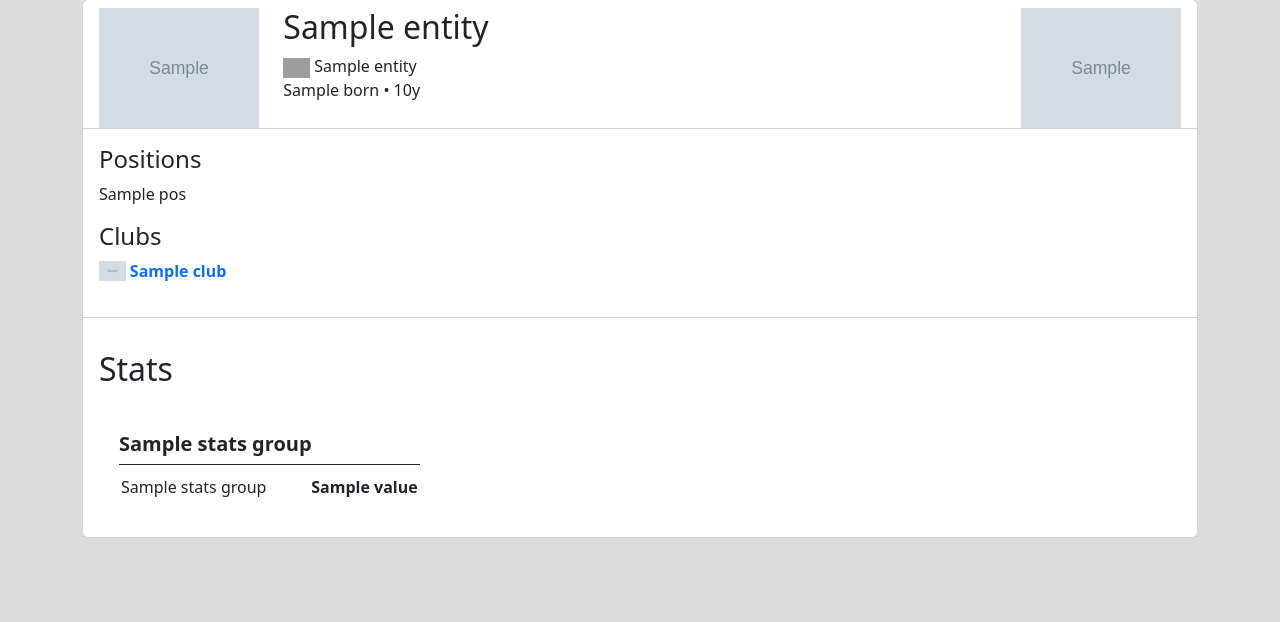
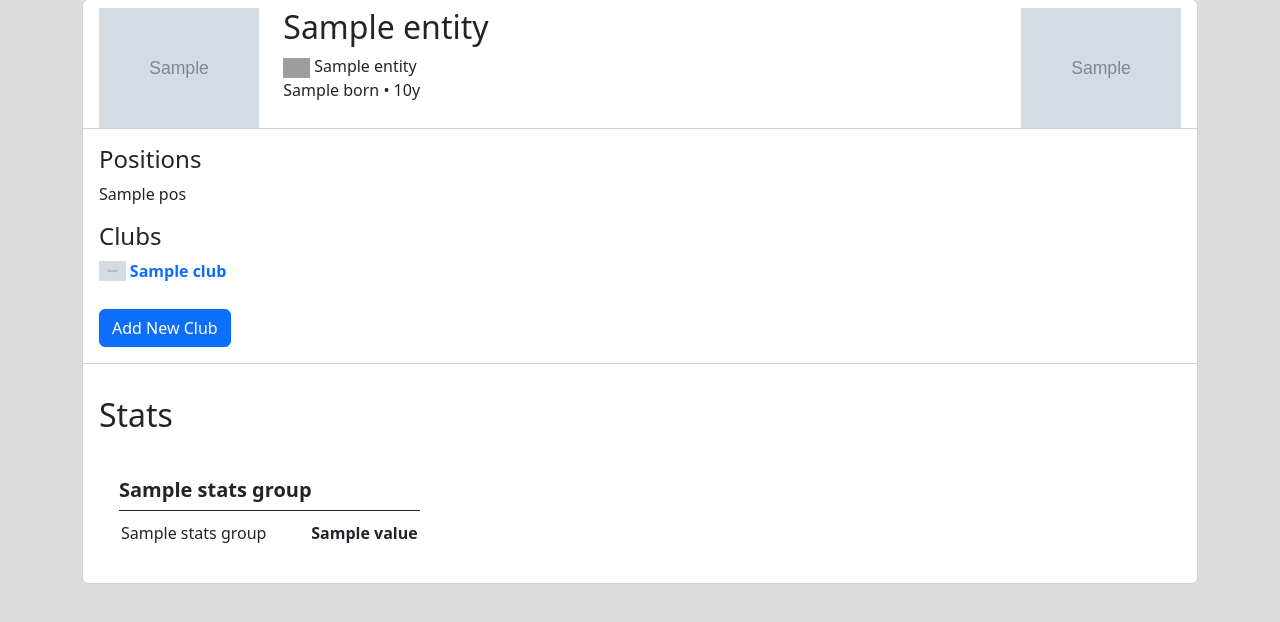
Before and after one commit to GuiAmorim03/WS-Project-2, a Django app: template ws_project_1/app/templates/player.html in a window 1280 px wide. Shown: the part 81-703 px from the top of the page. Run offline with Django 5.2, Linux system fonts and the light colour scheme; the template is opened without the code that fills it: most values are stand-ins (such as "Sample title", 1, 10 or a date in 2020); grey boxes marked "Sample" are stand-in pictures; grey boxes are pictures that could not be loaded.

Commit message:
add modal to add new club

```diff
--- a/ws_project_1/app/templates/player.html
+++ b/ws_project_1/app/templates/player.html
@@ -47,6 +47,55 @@
         <br>
             {% endfor %}
     </p>
+
+    <button type="button" class="btn btn-primary mt-2" data-bs-toggle="modal" data-bs-target="#addClubModal">
+        Add New Club
+    </button>
+
+    <!-- Add new club Modal -->
+    <div class="modal fade" id="addClubModal" tabindex="-1" aria-labelledby="addClubModalLabel" aria-hidden="true">
+        <div class="modal-dialog">
+            <div class="modal-content">
+                <div class="modal-header">
+                    <h5 class="modal-title" id="addClubModalLabel">Add a New Club</h5>
+                    <button type="button" class="btn-close" data-bs-dismiss="modal" aria-label="Close"></button>
+                </div>
+                <div class="modal-body">
+                    <form id="addClubForm" method="POST" action="{% url 'add_club' player_id %}">
+                        {% csrf_token %}
+                        <label for="club">Select Club:</label>
+                        <select name="club" id="club" class="form-control">
+                            {% for club in available_clubs %}
+                            <option value="{{ club.id }}">{{ club.name }}</option>
+                            {% endfor %}
+                        </select>
+                    </form>
+                </div>
+                <div class="modal-footer">
+                    <button type="button" class="btn btn-secondary" data-bs-dismiss="modal">Cancel</button>
+                    <button type="submit" class="btn btn-primary" form="addClubForm">Add</button>
+                </div>
+            </div>
+        </div>
     </div>
 
+</div>
+
+<!-- <script> -->
+<!-- document.getElementById("addClubForm").addEventListener("submit", function(event) { -->
+<!--     event.preventDefault();  // Prevent full page reload -->
+<!---->
+<!--     let formData = new FormData(this); -->
+<!--     fetch(this.action, { -->
+<!--         method: "POST", -->
+<!--         body: formData -->
+<!--     }) -->
+<!--     .then(response => { -->
+<!--         if (response.ok) { -->
+<!--             location.reload();  // Refresh to show the new club -->
+<!--         } -->
+<!--     }) -->
+<!--     .catch(error => console.error("Error:", error)); -->
+<!-- }); -->
+<!-- </script> -->
 {% endblock %}
```
Lines whose indentation alone changed are shown as unchanged.
